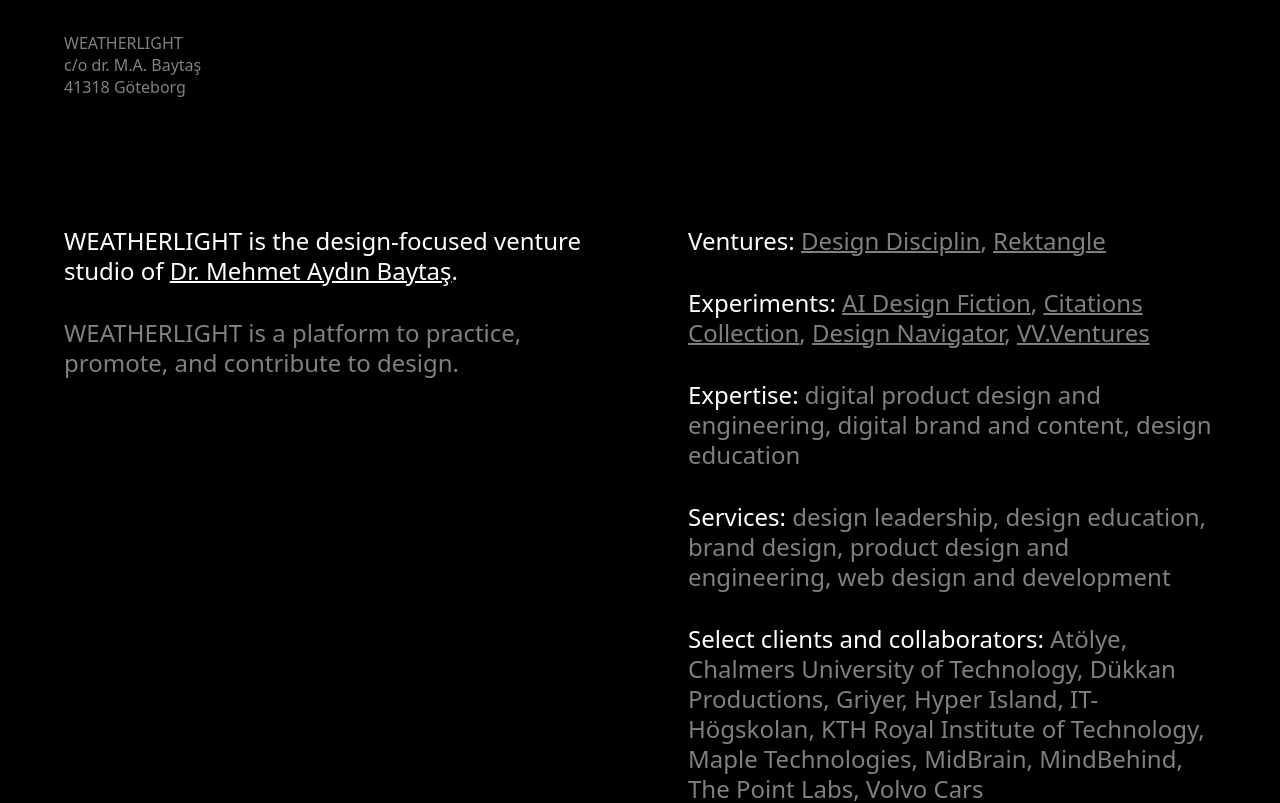
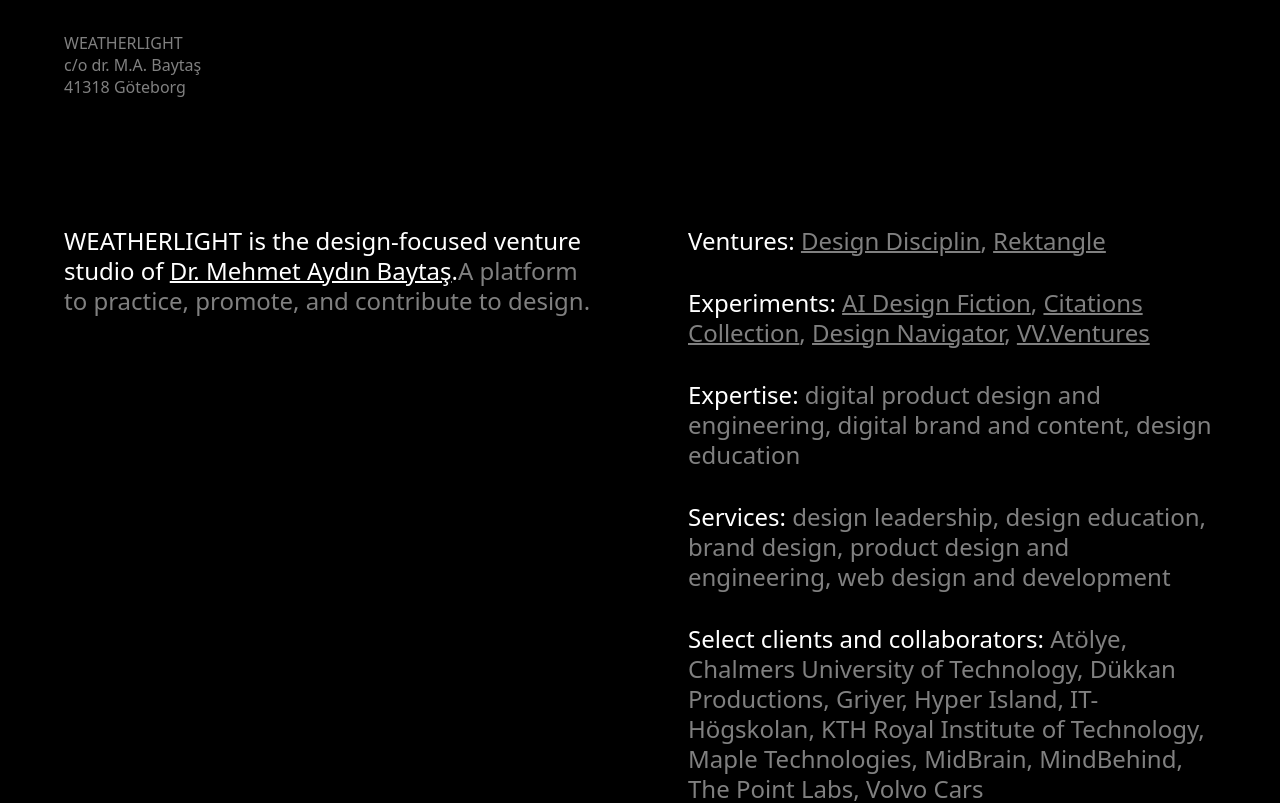
Before and after one commit to mbaytas/weatherlight.com, a Next.js app: page / in a window 1280 px wide. Shown: the top 803 px of the page. Built offline with nearby package versions, Linux system fonts and the light colour scheme; a web font is replaced by a local one.

Commit message:
copy tweak

```diff
--- a/pages/index.jsx
+++ b/pages/index.jsx
@@ -16,11 +16,9 @@
               </a>
             </nobr>
             .
-          </p>
-
-          <p className="opacity-50">
-            WEATHERLIGHT is a platform to practice, promote, and contribute to
-            design.
+            <span className="opacity-50">
+              A platform to practice, promote, and contribute to design.
+            </span>
           </p>
         </div>
 
```
